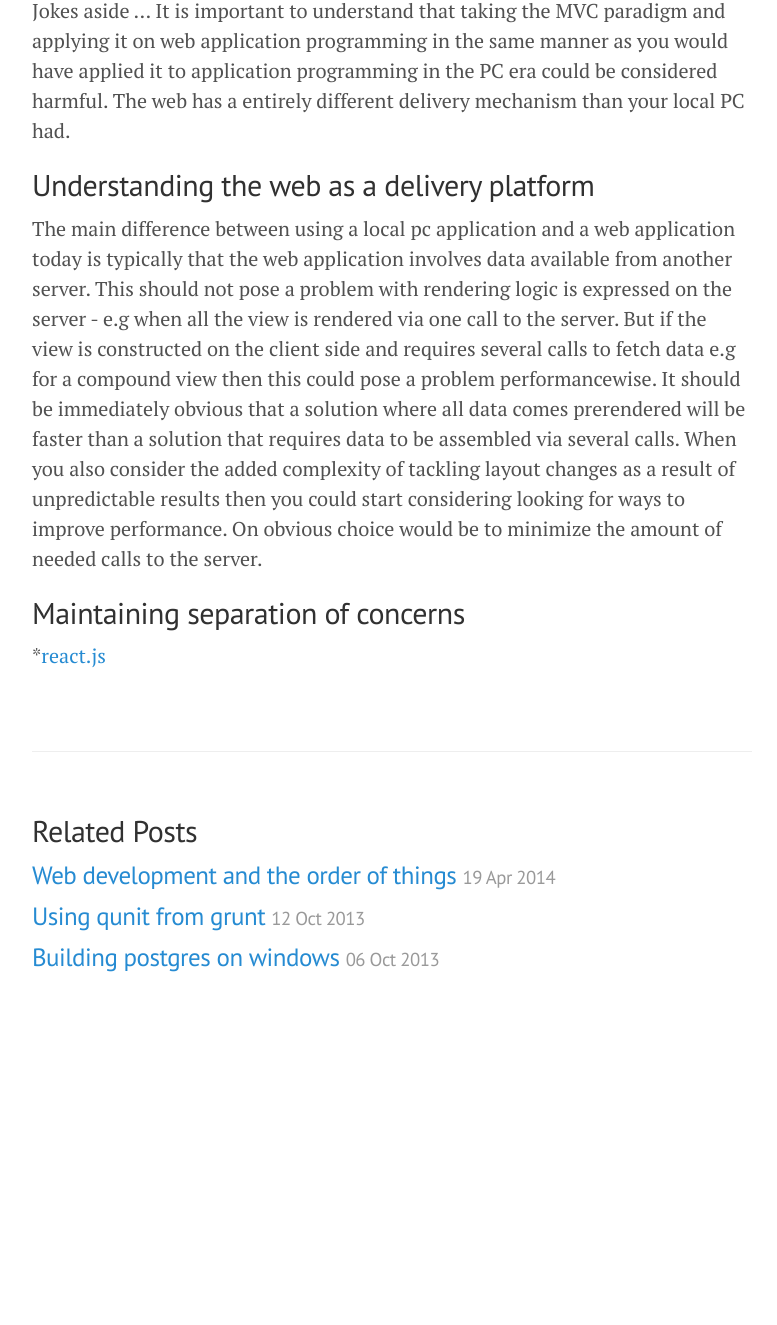
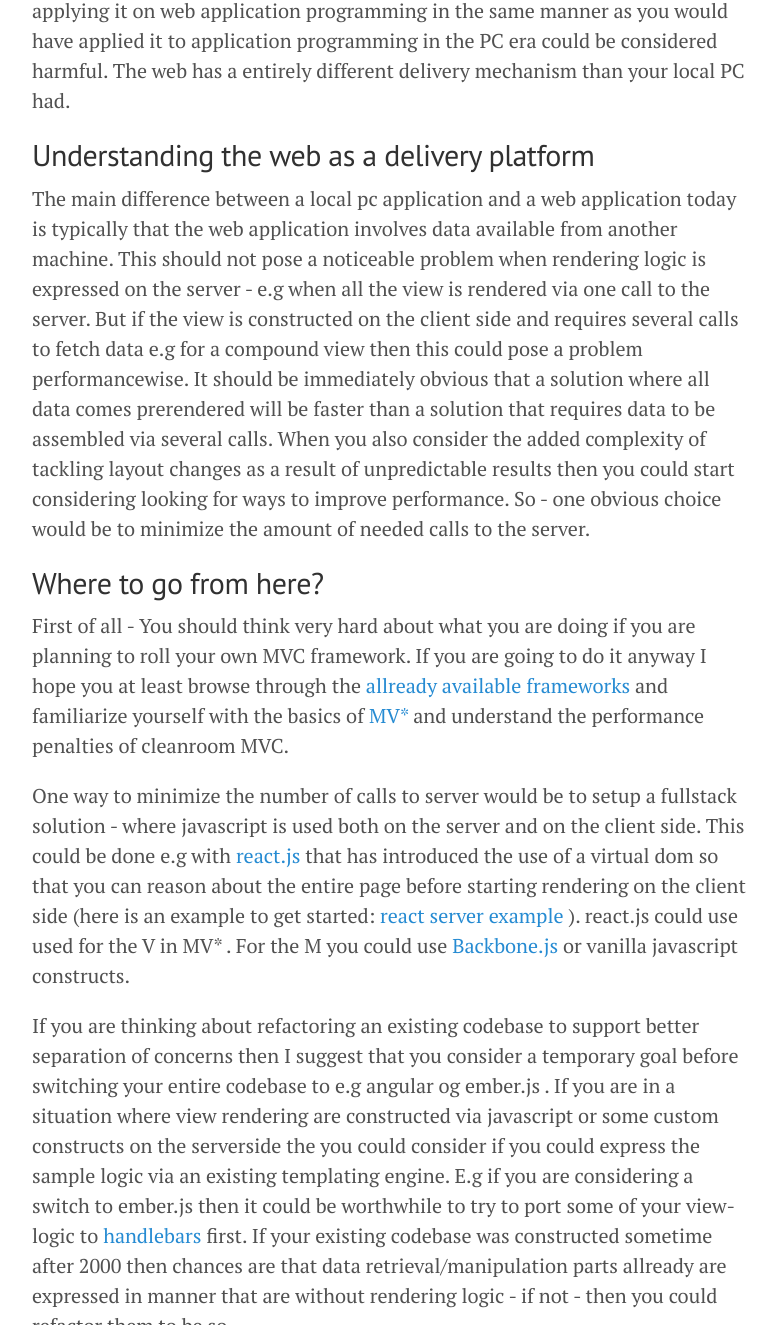
Before and after one commit to jacobandresen/searchzen.org, a Jekyll site: the page built from _posts/2014-09-20-MVC-considered-harmfull.markdown, in a window 1280 px wide and 1400 px high, scrolled down 2726 px, cut to the strip 75-1400 px from the top of the window. Shown: the whole strip, without its empty margins (248-1025 px from the left). Built offline with Jekyll 4.4.1, drawn with Linux system fonts in a browser that asks for light colours; Markdown is read by kramdown in place of the engine named in the settings; before the commit the page ends 3835 px from its top, so only the background shows below that; some of the changed text lies outside the part shown.

Commit message:
where to go from here

```diff
--- a/_posts/2014-09-20-MVC-considered-harmfull.markdown
+++ b/_posts/2014-09-20-MVC-considered-harmfull.markdown
@@ -72,13 +71,29 @@ than your local PC had.
 
 ##  Understanding the web as a delivery platform
 
-The main difference between using a local pc application and a web application today is typically that the web application involves data available from
-another server. This should not pose a problem with rendering logic is expressed on the server - e.g when all the view is rendered via one call to the
+The main difference between  a local pc application and a web application today is typically that the web application involves data available from
+another machine. This should not pose a noticeable problem when rendering logic is expressed on the server - e.g when all the view is rendered via one call to the
 server. But if the view is constructed on the client side and requires several calls to fetch data e.g for a compound view then this could pose a problem
 performancewise. It should be immediately obvious that a solution where all data comes prerendered will be faster than a solution that requires data to
 be assembled via several calls. When you also consider the added complexity of tackling layout changes as a result of unpredictable results then you
-could start considering looking for ways to improve performance. On obvious choice would be to minimize the amount of needed calls to the server.
+could start considering looking for ways to improve performance. So - one obvious choice would be to minimize the amount of needed calls to the server.
 
 
-## Maintaining separation of concerns
-*[react.js](http://facebook.github.io/react/)
+
+## Where to go from here?
+First of all - You should think very hard about what you are doing if you are planning to roll your own MVC framework. If you are going to do it anyway
+I hope you at least browse through the [allready available frameworks](https://todomvc.com) and familiarize yourself
+with the basics of [MV*](http://addyosmani.com/blog/understanding-mvvm-a-guide-for-javascript-developers/) and understand the performance penalties of cleanroom MVC.
+
+One  way to minimize the number of calls to server would be to setup a fullstack solution - where javascript is used both on the server and on the client
+side. This could be done e.g with [react.js](https://facebook.github.io/react/) that has introduced the use of a virtual dom so that you can reason about
+the entire page before starting rendering on the client side (here is an example to get started: [react server example](https://github.com/mhart/react-server-example) ).
+  react.js could use used for the V in MV* . For the M you could use [Backbone.js](https://backbonejs.org) or vanilla javascript constructs.
+
+
+If you are thinking about refactoring an existing codebase to support better separation of concerns then I suggest that you consider a temporary goal before
+switching your entire codebase to e.g angular og ember.js . If you are in a situation where view rendering are constructed  via javascript or some custom constructs
+on the serverside the you could consider if you could express the sample logic via an existing templating engine. E.g if you are considering a switch to
+ember.js then it could be worthwhile to try to port some of your view-logic to [handlebars](http://handlebarsjs.com/) first. If your existing codebase was constructed
+sometime after 2000 then chances are that data retrieval/manipulation parts allready are expressed in manner that are without rendering logic - if  not - then you could
+refactor them to be so.
```
Also changed, not shown: other parts of _posts/2014-09-20-MVC-considered-harmfull.markdown (+1 -2 lines).
